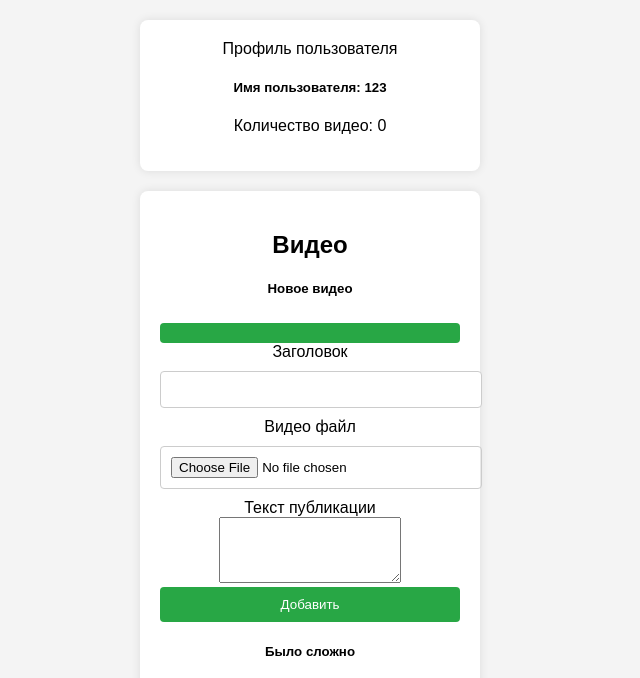
After one commit to RaynRus/Narodnoe-TV, a Flask app: page /profile in a window 1280 px wide. The commit adds this page. Shown: the top 678 px of the page, without its empty margins (330-970 px from the left). Run offline with Flask 3, Linux system fonts and the light colour scheme; a user stored in the database is signed in; data comes from the database, SQL or seed files in the repository; both versions use the stored data as it was after the commit.

Commit message:
-Сделал вывод видео файлов

```diff
--- a/main.py
+++ b/main.py
@@ -1,18 +1,26 @@
 from flask import Flask, request, render_template, redirect, session, make_response
 
 from user import create_user_table, User
+from video import create_video_table, Video
 
 import secrets
 
+
+
 create_user_table()
+create_video_table()
 app = Flask("main")
 app.secret_key = secrets.token_hex(32)
 
 @app.route("/")
 def recomend_page():
-    response = make_response('hello world')  # создание объекта ответа
-    response.set_cookie('cookie_name', 'cookie_value', 3600)
-    return response
+    videos = Video.get_all()
+    username = session.get("username", None)
+    user = None
+    if username:
+        user = User.get_user_by_username(username)
+
+    return render_template("index.html", videos=videos, user=user)
 
 @app.route("/registration", methods=["POST", "GET"])
 def register_page():
@@ -39,9 +47,52 @@ def register_page():
         session["username"] = username
         return redirect('/')
 
+@app.route("/profile", methods=["POST", "GET"])
+def profile_page():
+    username = session.get("username")
+
+    user = User.get_user_by_username(username)
+
+    if not username:
+         return redirect("/login")
+
+    if request.method == "GET":
+        videos = Video.get_by_author(user.id)
+        return render_template("profile.html", user=user, videos=videos)
+    if request.method == "POST":
+        title = request.form.get("title")
+        text = request.form.get("text")
+        file_name = request.files["file_name"]
+
+        file_name.save(f"static/uploads/{file_name.filename}")
+
+        Video.create(title, text, file_name.filename, user.id)
+        return redirect('/profile')
 @app.route("/profile/<int:id>")
-def profile_page(id):
+def unknow_profile_page(id):
     pass
+
+
+@app.route("/login", methods=["POST", "GET"])
+def login_page():
+    user_session = session.get("username")
+    print(user_session)
+
+    if request.method == "GET":
+        return render_template("login.html")
+    if request.method == "POST":
+        username = request.form.get("username").lower()
+        password = request.form.get("password")
+
+        user = User.get_user_by_username(username)
+        if not user:
+            return render_template("login.html", error="Неправльный логин или пароль.")
+
+        if user.password == password:
+            session["username"] = username
+            return redirect('/')
+        else:
+            return render_template("login.html", error="Неправильный логин или пароль.")
 
 @app.route("/subscribes")
 def subscribes_page():
@@ -54,6 +105,7 @@ def music_page():
 
 @app.route("/quit")
 def quit_page():
-    pass
+    del session["username"]
+    return redirect('/login')
 
 app.run(host='0.0.0.0', port=8080, debug=True)
--- a/templates/base.html
+++ b/templates/base.html
@@ -75,6 +75,14 @@
     </style>
 </head>
 <body>
+     <div class="navbar">
+        <a href="/profile">Профиль|Вход</a>
+        <a href="/">Рекомендации</a>
+        <a href="/subscribes">Подписки</a>
+        <a href="/music">Музыка</a>
+        <a href="/quit">Выйти</a>
+        <h2>Народное-ТV</h2>
+    </div>
     {% block content %}{% endblock %}
 </body>
 </html>
--- /dev/null
+++ b/templates/profile.html
@@ -0,0 +1,62 @@
+<!-- Подключение базового шаблона -->
+{% extends 'base.html' %}
+
+{% block title %}Профиль пользователя{% endblock %}
+
+{% block content %}
+<div class="container">
+    <div class="col-md-8">
+        <div class="card mt-5">
+            <div class="card-header">
+                Профиль пользователя
+            </div>
+            <div class="card-body">
+                <h5 class="card-title">Имя пользователя: {{ user.username }}</h5>
+                <p class="card-text">Количество видео: {{ video|length }}</p>
+            </div>
+        </div>
+    </div>
+</div>
+
+<div class="container">
+    <div class="col-md-8">
+        <h2 class="mb-3">Видео</h2>
+        <div class="modal-header">
+            <h5 class="modal-title" id="newPublicationModalLabel">Новое видео</h5>
+            <button type="button" class="btn-close" data-bs-dismiss="modal" aria-label="Close"></button>
+        </div>
+        <form action="/profile" method="post" enctype="multipart/form-data">
+            <div class="mb-3">
+                <label for="title" class="form-label">Заголовок</label>
+                <input type="text" class="form-control" id="title" name="title" required>
+            </div>
+            <div class="mb-3">
+                <label for="file_name" class="form-label">Видео файл</label>
+                <input type="file" class="form-control" id="file_name" name="file_name" required>
+            </div>
+            <div class="mb-3">
+                <label for="text" class="form-label">Текст публикации</label>
+                <textarea class="form-control" id="text" name="text" rows="4" required></textarea>
+            </div>
+            <button type="submit" class="btn btn-primary">Добавить</button>
+        </form>
+
+        <!-- Список карточек публикаций -->
+
+        {% for video in videos %}
+        <!-- Карточка одоного поста пользователя -->
+            <div class="card mb-3">
+                <div class="card-body">
+                    <h5 class="card-title">{{ video.title }}</h5>
+                    <video id="file_name" width="100%" height="auto" controls>
+                        <source src="/static/uploads/{{ video.file_name }}" type="video/mp4" codecs="avc1.42E01E, mp4a.40.2">
+                    </video>
+                    <p class="card-text">{{ video.text }}</p>
+                    <p class="card-text text-fsecondary"> Дата публикации: {{ video.at_publish }}</p>
+                </div>
+            </div>
+        <!-- таких карточек много... -->
+        {% endfor %}
+    </div>
+</div>
+{% endblock %}
--- a/video.py
+++ b/video.py
@@ -1,15 +1,16 @@
 import sqlite3
 import datetime
 
-db_name = "data.db"
+db_name = "nartv.db"
 
 
-def create_post_table():
+def create_video_table():
     SQL = """
         CREATE TABLE IF NOT EXISTS video (
             id INTEGER PRIMARY KEY,
             title TEXT,
             text TEXT,
+            file_name VARCHAR(255),
             at_publish TEXT,
             author_id INTEGER
         )
@@ -19,10 +20,11 @@ def create_post_table():
 
 
 class Video:
-    def __init__(self, id, title, text, at_publish, author_id, username=None):
+    def __init__(self, id, title, text, file_name, at_publish, author_id, username=None):
         self.id = id
         self.title = title
         self.text = text
+        self.file_name = file_name
         self.at_publish = at_publish
         self.author_id = author_id
         self.author_username = username
@@ -48,13 +50,13 @@ class Video:
         return [Video(*row) for row in data]
 
     @staticmethod
-    def create(title, text, author_id):
+    def create(title, text, file_name, author_id):
         SQL = """
-            INSERT INTO viedo(title, mp3, at_publish, author_id)
-            VALUES (?, ?, ?, ?)
+            INSERT INTO video(title, text, file_name, at_publish, author_id)
+            VALUES (?, ?, ?, ?, ?)
         """
         con = sqlite3.connect(db_name)
         con.execute(SQL, [
-            title, text, datetime.datetime.now().strftime("%d.%m.%Y %H:%M"), author_id
+            title, text, file_name, datetime.datetime.now().strftime("%d.%m.%Y %H:%M"), author_id
         ])
         con.commit()
```
Also changed, not shown: templates/index.html (+9 -6 lines), templates/login.html (added, +43 -0 lines), templates/register.html (+0 -10 lines), mp4_loader.py (added), nartv.db.
